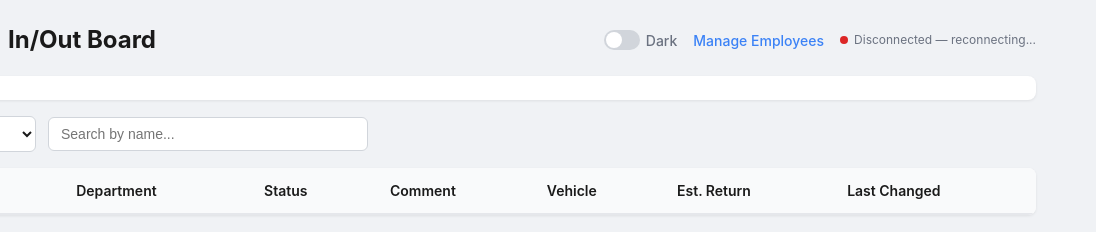
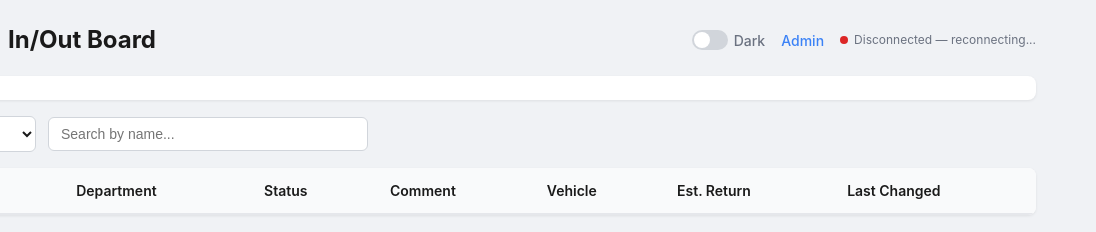
Before and after one commit to OutOfFlux/newinoutboard, a website: page public/index.html in a window 1280 px wide. Shown: the top 232 px of the page, 184-1280 px from the left. Drawn offline with Linux system fonts and the light colour scheme; no server answers.

Commit message:
changed admin panel name

```diff
--- a/public/index.html
+++ b/public/index.html
@@ -479,7 +479,7 @@
           <span class="dark-toggle-track"><span class="thumb"></span></span>
           <span>Dark</span>
         </label>
-        <a href="/admin.html" style="color:var(--link-color); text-decoration:none; font-size:0.875rem; font-weight:500;">Manage Employees</a>
+        <a href="/admin.html" style="color:var(--link-color); text-decoration:none; font-size:0.875rem; font-weight:500;">Admin</a>
         <span class="connection-status">
           <span class="connection-dot" id="connDot"></span>
           <span id="connLabel">Connecting...</span>
```
Also changed, not shown: public/admin.html (+1 -1 lines).
